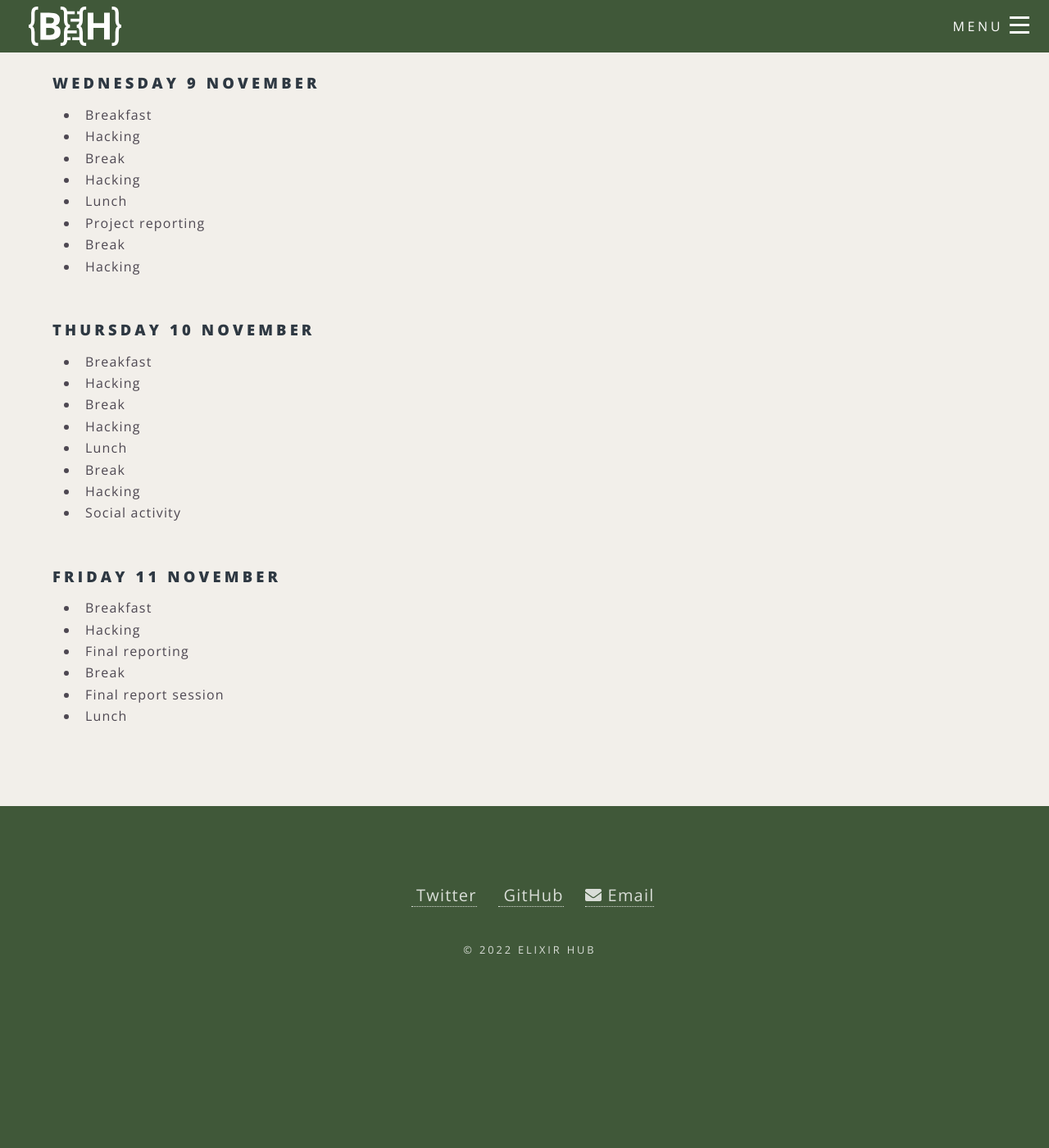
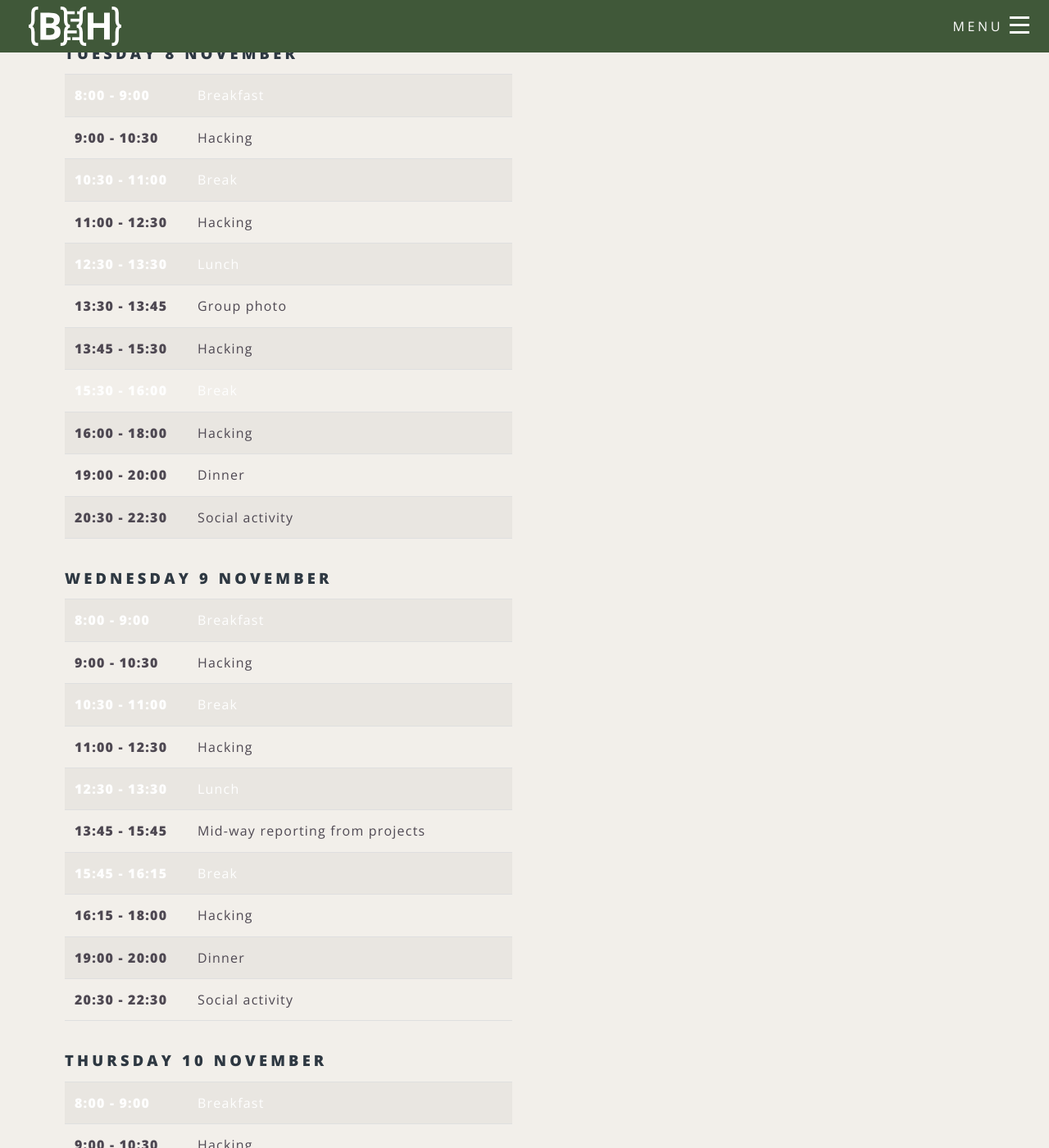
Before and after one commit to elixir-europe/biohackathon-europe-2022, a Jekyll site: the page built from programme.html, in a window 1280 px wide and 1400 px high, scrolled down 1003 px. Shown: the whole window at 82% size. Built offline with Jekyll 4.4.1, drawn with Linux system fonts in a browser that asks for light colours; nearby versions of some CDN libraries; before the commit the page ends 2264 px from its top, so only the background shows below that; some of the changed text lies outside the part shown.

Commit message:
Adding details to programme

```diff
--- a/programme.html
+++ b/programme.html
@@ -10,6 +10,7 @@ body_class: programme
 <h2>Preliminary programme</h2>
 <div>
     <div id="programme">
+     <!--
         <div class="row">
             <div class="col-md-12 day">
                 <h3>Monday 7 November</h3>
@@ -71,108 +72,147 @@ body_class: programme
                   <li>Lunch</li>
                 </ul>
             </div>
- <!--  <div class="col-md-6 day">
-<h3>Monday 8 November</h3>
+   -->
+
+ <div class="col-md-6 day">
+<h3>Monday 7 November</h3>
+                <table>
+                    <tbody>
+                        <tr>
+                            <td class="time">10:00 - 13:30</td>
+                            <td class="event">Arrival / registration</td>
+                        </tr>
+                        <tr class="schedule-break-row">
+                            <td class="time">12:00 - 13:00</td>
+                            <td class="event">Lunch</td>
+                        </tr>
+                        <tr>
+                            <td class="time">13:30 - 15:00</td>
+                            <td class="event">Keynotes and project presentations</td>
+                        </tr>
+                        <tr class="schedule-break-row">
+                            <td class="time">15:00 - 15:30</td>
+                            <td class="event">Break</td>
+                        </tr>
+                        <tr>
+                            <td class="time">15:30 - 16:30</td>
+                            <td class="event">Project presentations</td>
+                        </tr>
+                        <tr>
+                            <td class="time">16:30 - 18:00</td>
+                            <td class="event">Hacking</td>
+                        </tr>
+                        <tr>
+                            <td class="time">19:00 - 20:00</td>
+                            <td class="event">Dinner</td>
+                        </tr>
+                        <tr>
+                            <td class="time">20:30 - 22:30</td>
+                            <td class="event">Social activity</td>
+                        </tr>
+                    </tbody>
+                </table>
+            </div>
+            <div class="col-md-6 day">
+                <h3>Tuesday 8 November</h3>
                 <table>
                     <tbody>
                         <tr class="schedule-break-row">
-                            <td class="time">09:00 - 12:30</td>
-                            <td class="event">Arrival / Accommodation</td>
+                            <td class="time">8:00 - 9:00</td>
+                            <td class="event">Breakfast</td>
+                        </tr>
+                        <tr>
+                            <td class="time">9:00 - 10:30</td>
+                            <td class="event">Hacking</td>
+                        </tr>
+                        <tr class="schedule-break-row">
+                            <td class="time">10:30 - 11:00</td>
+                            <td class="event">Break</td>
+                        </tr>
+                        <tr>
+                            <td class="time">11:00 - 12:30</td>
+                            <td class="event">Hacking</td>
                         </tr>
                         <tr class="schedule-break-row">
                             <td class="time">12:30 - 13:30</td>
                             <td class="event">Lunch</td>
                         </tr>
                         <tr>
-                            <td class="time">13:30 - 14:00</td>
-                            <td class="event">Keynotes</td>
+                            <td class="time">13:30 - 13:45</td>
+                            <td class="event">Group photo</td>
                         </tr>
                         <tr>
-                            <td class="time">14:00 - 15:00</td>
-                            <td class="event">Project presentations (3 mins each)</td>
+                            <td class="time">13:45 - 15:30</td>
+                            <td class="event">Hacking</td>
                         </tr>
                         <tr class="schedule-break-row">
-                            <td class="time">15:00 - 15:15</td>
+                            <td class="time">15:30 - 16:00</td>
                             <td class="event">Break</td>
                         </tr>
                         <tr>
-                            <td class="time">15:15 - 16:15</td>
-                            <td class="event">Project presentations</td>
-                        </tr>
-                        <tr class="schedule-break-row">
-                            <td class="time">16:15 - 16:30</td>
-                            <td class="event">Break</td>
-                        </tr>
-                        <tr>
-                            <td class="time">16:30 - 18:00</td>
+                            <td class="time">16:00 - 18:00</td>
                             <td class="event">Hacking</td>
-                        </tr>
-                        <tr>
-                            <td class="time">18:00 - 19:00</td>
-                            <td class="event">Welcome drinks reception (wine tasting)</td>
                         </tr>
                         <tr>
                             <td class="time">19:00 - 20:00</td>
                             <td class="event">Dinner</td>
                         </tr>
                         <tr>
-                            <td class="time">20:00 - 22:00</td>
+                            <td class="time">20:30 - 22:30</td>
+                            <td class="events">Social activity</td>
+                        </tr>
+                    </tbody>
+                </table>
+            </div>
+            <div class="col-md-6 day">
+                <h3>Wednesday 9 November</h3>
+                <table>
+                    <tbody>
+                        <tr class="schedule-break-row">
+                            <td class="time">8:00 - 9:00</td>
+                            <td class="event">Breakfast</td>
+                        </tr>
+                        <tr>
+                            <td class="time">9:00 - 10:30</td>
+                            <td class="event">Hacking</td>
+                        </tr>
+                        <tr class="schedule-break-row">
+                            <td class="time">10:30 - 11:00</td>
+                            <td class="event">Break</td>
+                        </tr>
+                        <tr>
+                            <td class="time">11:00 - 12:30</td>
+                            <td class="event">Hacking</td>
+                        </tr>
+                        <tr class="schedule-break-row">
+                            <td class="time">12:30 - 13:30</td>
+                            <td class="event">Lunch</td>
+                        </tr>
+                        <tr>
+                            <td class="time">13:45 - 15:45</td>
+                            <td class="event">Mid-way reporting from projects </td>
+                        </tr>
+                        <tr class="schedule-break-row">
+                            <td class="time">15:45 - 16:15</td>
+                            <td class="event">Break</td>
+                        </tr>
+                        <tr>
+                            <td class="time">16:15 - 18:00</td>
+                            <td class="event">Hacking</td>
+                        </tr>
+                        <tr>
+                            <td class="time">19:00 - 20:00</td>
+                            <td class="event">Dinner</td>
+                        </tr>
+                        <tr>
+                            <td class="time">20:30 - 22:30</td>
                             <td class="event">Social activity</td>
                         </tr>
                     </tbody>
                 </table>
             </div>
             <div class="col-md-6 day">
-                <h3>Tuesday 9 November</h3>
-                <table>
-                    <tbody>
-                        <tr>
-                            <td class="time" style="color: #a50044;">8:00 - 9:00</td>
-                            <td class="event" style="color: #a50044;">Breakfast</td>
-                            <td class="event">Australia Biocommons/Japanese engagement</td>
-                        </tr>
-                        <tr>
-                            <td class="time">9:00 - 10:30</td>
-                            <td class="event">Hacking</td>
-                            <td class="event">Australia Biocommons/Japanese engagement</td>
-                        </tr>
-                        <tr class="schedule-break-row">
-                            <td class="time">10:30 - 11:00</td>
-                            <td class="event" colspan="2">Break</td>
-                        </tr>
-                        <tr>
-                            <td class="time">11:00 - 12:30</td>
-                            <td class="event" colspan="2">Hacking</td>
-                        </tr>
-                        <tr class="schedule-break-row">
-                            <td class="time">12:30 - 13:30</td>
-                            <td class="event" colspan="2">Lunch</td>
-                        </tr>
-                        <tr>
-                            <td class="time">13:30 - 15:30</td>
-                            <td class="event" colspan="2">Hacking</td>
-                        </tr>
-                        <tr class="schedule-break-row">
-                            <td class="time">15:30 - 16:00</td>
-                            <td class="event" colspan="2">Break</td>
-                        </tr>
-                        <tr>
-                            <td class="time">16:00 - 18:00</td>
-                            <td class="event" colspan="2">Hacking</td>
-                        </tr>
-                        <tr>
-                            <td class="time">19:00 - 20:00</td>
-                            <td class="event" colspan="2">Dinner</td>
-                        </tr>
-                        <tr>
-                            <td class="time">20:00 - 22:00</td>
-                            <td class="events" colspan="2">Social activity</td>
-                        </tr>
-                    </tbody>
-                </table>
-            </div>
-            <div class="col-md-6 day">
-                <h3>Wednesday 10 November</h3>
+                <h3>Thursday 10 November</h3>
                 <table>
                     <tbody>
                         <tr class="schedule-break-row">
@@ -197,7 +237,7 @@ body_class: programme
                         </tr>
                         <tr>
                             <td class="time">13:30 - 15:30</td>
-                            <td class="event">Mid-way reporting from projects </td>
+                            <td class="event">Hacking</td>
                         </tr>
                         <tr class="schedule-break-row">
                             <td class="time">15:30 - 16:00</td>
@@ -212,63 +252,14 @@ body_class: programme
                             <td class="event">Dinner</td>
                         </tr>
                         <tr>
-                            <td class="time">20:00 - 22:00</td>
+                            <td class="time">20:30 - 22:30</td>
                             <td class="event">Social activity</td>
                         </tr>
                     </tbody>
                 </table>
             </div>
             <div class="col-md-6 day">
-                <h3>Thursday 11 November</h3>
-                <table>
-                    <tbody>
-                        <tr>
-                            <td class="time" style="color: #a50044;">8:00 - 9:00</td>
-                            <td class="event" style="color: #a50044;">Breakfast</td>
-                            <td class="event">Australia Biocommons/Japanese engagement</td>
-                        </tr>
-                        <tr>
-                            <td class="time">9:00 - 10:30</td>
-                            <td class="event">Hacking</td>
-                            <td class="event">Australia Biocommons/Japanese engagement</td>
-                        </tr>
-                        <tr class="schedule-break-row">
-                            <td class="time">10:30 - 11:00</td>
-                            <td class="event" colspan="2">Break</td>
-                        </tr>
-                        <tr>
-                            <td class="time">11:00 - 12:30</td>
-                            <td class="event" colspan="2">Hacking</td>
-                        </tr>
-                        <tr class="schedule-break-row">
-                            <td class="time">12:30 - 13:30</td>
-                            <td class="event" colspan="2">Lunch</td>
-                        </tr>
-                        <tr>
-                            <td class="time">13:30 - 15:30</td>
-                            <td class="event" colspan="2">Hacking</td>
-                        </tr>
-                        <tr class="schedule-break-row">
-                            <td class="time">15:30 - 16:00</td>
-                            <td class="event" colspan="2">Break</td>
-                        </tr>
-                        <tr>
-                            <td class="time">16:00 - 18:00</td>
-                            <td class="event" colspan="2">Hacking</td>
-                        </tr>
-                        <tr>
-                            <td class="time">19:00 - 20:00</td>
-                            <td class="event" colspan="2">Dinner</td>
-                        </tr>
-                        <tr>
-                            <td class="time">20:00 - 22:00</td>
-                            <td class="event" colspan="2">Social activity</td>
-                        </tr>
-                    </tbody>
-                </table>
-            </div>
-            <div class="col-md-6 day">
-                <h3>Friday 12 November</h3>
+                <h3>Friday 11 November</h3>
                 <table>
                     <tbody>
                         <tr class="schedule-break-row">
@@ -276,32 +267,32 @@ body_class: programme
                             <td class="event">Breakfast</td>
                         </tr>
                         <tr>
-                            <td class="time">9:00 - 9:30</td>
+                            <td class="time">9:00 - 10:00</td>
                             <td class="event">Hacking/Presentation preparation</td>
                         </tr>
                         <tr>
-                            <td class="time">9:30 - 10:30</td>
+                            <td class="time">10:00 - 11:00</td>
                             <td class="event">Final reporting from projects</td>
                         </tr>
                         <tr class="schedule-break-row">
-                            <td class="time">10:30 - 10.45</td>
+                            <td class="time">11:00 - 11:30</td>
                             <td class="event">Break</td>
                         </tr>
                         <tr>
-                            <td class="time">10:45 - 12:00</td>
+                            <td class="time">11:30 - 12:30</td>
                             <td class="event">Final reporting continued</td>
                         </tr>
                          <tr class="schedule-break-row">
-                            <td class="time">12:00 - 13:00</td>
+                            <td class="time">12:30 - 13:30</td>
                             <td class="event">Lunch</td>
                         </tr>
                         <tr>
-                            <td class="time">13:00</td>
+                            <td class="time">13:30</td>
                             <td class="event">Departure</td>
                         </tr>
                     </tbody>
                 </table>
-            </div> -->
+            </div>
         </div>
     </div>
 </div>
```
